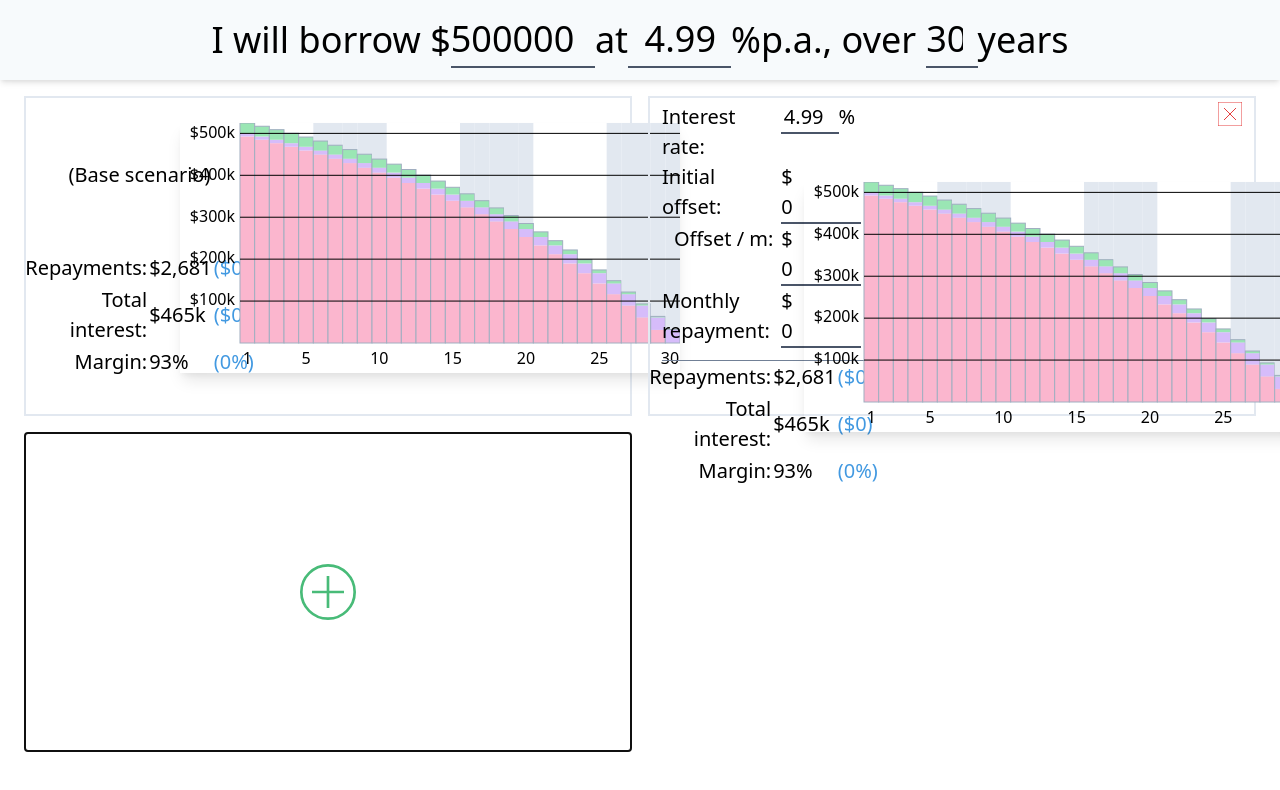
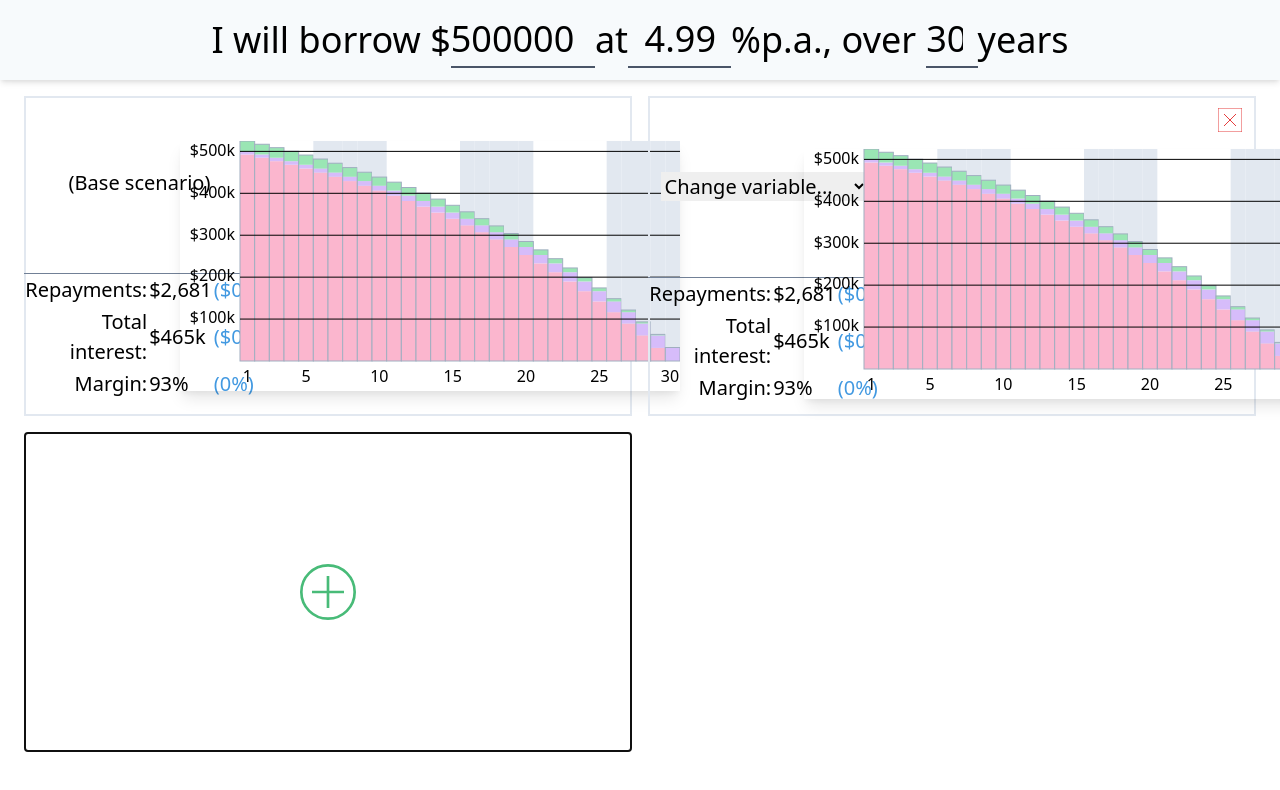
Before and after one commit to camjackson/whatif.mortgage, a React (Create React App) app: page / in a window 1280 px wide. Both pictures are taken after a click on the button "Add scenario". Shown: the top 790 px of the page. Built offline with nearby package versions, Linux system fonts and the light colour scheme.

Commit message:
Add/remove fields one by one instead always showing all of them

```diff
--- a/src/AddScenarioButton.tsx
+++ b/src/AddScenarioButton.tsx
@@ -1,30 +1,17 @@
 import React, { FC } from 'react';
+import PlusInCircle from './icons/PlusInCircle';
 
 type Props = {
   addScenario: () => void;
 };
 
-const plusPath = `
-  M12 6 V18
-  M6 12 H18
-`;
-
 const AddScenarioButton: FC<Props> = ({ addScenario }) => (
   <button
-    className="block panel rounded-sm text-xl"
+    className="block panel rounded-sm text-xl text-green-500"
     onClick={addScenario}
     title="Add scenario"
   >
-    <svg
-      xmlns="http://www.w3.org/2000/svg"
-      viewBox="0 0 24 24"
-      width="64"
-      height="64"
-      className="m-auto stroke-current text-green-500"
-    >
-      <path d={plusPath} />
-      <circle cx="12" cy="12" r="10" className="fill-none" />
-    </svg>
+    <PlusInCircle />
   </button>
 );
 
--- a/src/App.tsx
+++ b/src/App.tsx
@@ -9,6 +9,11 @@ import calculateRepayment from './math/calculateRepayment';
 
 const stateStorage = new StateStorage(window.localStorage);
 const initialState: State = stateStorage.getFromStorage();
+
+const stripKey = (obj: any, key: string) => {
+  const { [key]: _, ...rest } = obj;
+  return rest;
+};
 
 type StateHook = [State, (newValue: State) => void];
 
@@ -47,6 +52,25 @@ const App = () => {
     baseScenarioMonthlyRepayments,
   );
 
+  const newFieldInitialValues = {
+    [ScenarioKey.annualInterestRate]: state.baseScenario.annualInterestRate,
+    [ScenarioKey.constantOffsetAmount]: 0,
+    [ScenarioKey.monthlyOffsetIncrement]: 0,
+    [ScenarioKey.monthlyRepayment]: baseScenarioMonthlyRepayments,
+  };
+  const addFieldToScenario = (index: number) => (fieldKey: ScenarioKey) => {
+    const initialValue = newFieldInitialValues[fieldKey];
+    setScenarioValue(index)(fieldKey)({ target: { value: `${initialValue}` } });
+  };
+  const removeFieldFromScenario = (index: number) => (
+    fieldKey: ScenarioKey,
+  ) => {
+    const newScenarios = state.scenarios.map((scenario, i) =>
+      index === i ? stripKey(scenario, fieldKey) : scenario,
+    );
+    setState({ ...state, scenarios: newScenarios });
+  };
+
   return (
     <>
       <Header
@@ -63,6 +87,8 @@ const App = () => {
             baseScenarioStats={baseScenarioStats}
             scenario={scenario}
             setValue={setScenarioValue(index)}
+            addFieldToScenario={addFieldToScenario(index)}
+            removeFieldFromScenario={removeFieldFromScenario(index)}
             removeScenario={removeScenario}
           />
         ))}
--- /dev/null
+++ b/src/icons/CrossInCircle.tsx
@@ -0,0 +1,21 @@
+import React from 'react';
+
+const crossInCirclePath = `
+  M7 7 L17 17
+  M17 7 L7 17
+`;
+
+const CrossInCircle = () => (
+  <svg
+    xmlns="http://www.w3.org/2000/svg"
+    viewBox="0 0 24 24"
+    width="24"
+    height="24"
+    className="stroke-current"
+  >
+    <path d={crossInCirclePath} className="fill-none" />
+    <circle cx="12" cy="12" r="10" className="fill-none" />
+  </svg>
+);
+
+export default CrossInCircle;
--- /dev/null
+++ b/src/icons/CrossInSquare.tsx
@@ -0,0 +1,21 @@
+import React from 'react';
+
+const crossInSquarePath = `
+  M0 0 H24 V24 H0 V0
+  M6 6 L18 18
+  M18 6 L6 18
+`;
+
+const CrossInSquare = () => (
+  <svg
+    xmlns="http://www.w3.org/2000/svg"
+    viewBox="0 0 24 24"
+    width="24"
+    height="24"
+    className="stroke-current"
+  >
+    <path d={crossInSquarePath} className="fill-none" />
+  </svg>
+);
+
+export default CrossInSquare;
--- /dev/null
+++ b/src/icons/PlusInCircle.tsx
@@ -0,0 +1,21 @@
+import React from 'react';
+
+const plusPath = `
+  M12 6 V18
+  M6 12 H18
+`;
+
+const PlusInCircle = () => (
+  <svg
+    xmlns="http://www.w3.org/2000/svg"
+    viewBox="0 0 24 24"
+    width="64"
+    height="64"
+    className="m-auto stroke-current"
+  >
+    <path d={plusPath} />
+    <circle cx="12" cy="12" r="10" className="fill-none" />
+  </svg>
+);
+
+export default PlusInCircle;
--- a/src/scenario/RepaymentsStats.tsx
+++ b/src/scenario/RepaymentsStats.tsx
@@ -51,8 +51,7 @@ const RepaymentsStats: FC<Props> = ({
     stats.interestToPrincipalRatio - baseScenarioStats.interestToPrincipalRatio;
 
   return (
-    <>
-      <table style={{ gridArea: 'stats' }}>
+    <table style={{ gridArea: 'stats' }} className="border-t-1 border-gray-600">
       <tbody>
         <tr>
           <Th>Repayments:</Th>
@@ -89,8 +88,6 @@ const RepaymentsStats: FC<Props> = ({
         )}
       </tbody>
     </table>
-      <p className="leading-tight p-2"></p>
-    </>
   );
 };
 
--- /dev/null
+++ b/src/scenario/ScenarioFieldSelector.tsx
@@ -0,0 +1,45 @@
+import React, { FC } from 'react';
+import { Scenario, ScenarioKey } from '../models';
+
+export const selectableFieldLabels = {
+  [ScenarioKey.annualInterestRate]: 'Interest rate',
+  [ScenarioKey.constantOffsetAmount]: 'Initial offset',
+  [ScenarioKey.monthlyOffsetIncrement]: 'Offset / m',
+  [ScenarioKey.monthlyRepayment]: 'Monthly repayment',
+};
+export const selectableFieldKeys: ScenarioKey[] = Object.keys(
+  selectableFieldLabels,
+) as ScenarioKey[];
+
+type Props = {
+  scenario: Scenario;
+  addFieldToScenario: (key: ScenarioKey) => void;
+};
+
+const gridSpanStyle = {
+  gridColumn: '1 / span 3',
+};
+
+const ScenarioFieldSelector: FC<Props> = ({ scenario, addFieldToScenario }) => {
+  const onChange = event => addFieldToScenario(event.target.value);
+  return (
+    <select
+      style={gridSpanStyle}
+      value=""
+      onChange={onChange}
+      className="font-hairline"
+    >
+      <option value="">Change variable...</option>
+      {selectableFieldKeys.map(
+        key =>
+          scenario[key] === undefined && (
+            <option key={key} value={key}>
+              {selectableFieldLabels[key]}
+            </option>
+          ),
+      )}
+    </select>
+  );
+};
+
+export default ScenarioFieldSelector;
--- a/src/scenario/ScenarioHeader.tsx
+++ b/src/scenario/ScenarioHeader.tsx
@@ -1,15 +1,10 @@
 import React, { FC } from 'react';
+import CrossInSquare from '../icons/CrossInSquare';
 
 type Props = {
   index: number;
   removeScenario: (index: number) => void;
 };
-
-const crossInSquarePath = `
-  M0 0 H24 V24 H0 V0
-  M6 6 L18 18
-  M18 6 L6 18
-`;
 
 const ScenarioHeader: FC<Props> = ({ index, removeScenario }) => (
   <div
@@ -22,15 +17,7 @@ const ScenarioHeader: FC<Props> = ({ index, removeScenario }) => (
         onClick={() => removeScenario(index)}
         title="Remove"
       >
-        <svg
-          xmlns="http://www.w3.org/2000/svg"
-          viewBox="0 0 24 24"
-          width="24"
-          height="24"
-          className="stroke-current"
-        >
-          <path d={crossInSquarePath} className="fill-none" />
-        </svg>
+        <CrossInSquare />
       </button>
     )}
   </div>
--- a/src/scenario/ScenarioInputs.tsx
+++ b/src/scenario/ScenarioInputs.tsx
@@ -1,67 +1,78 @@
 import React, { FC } from 'react';
-import { BaseScenario, Scenario, ScenarioKey } from '../models';
+import { Scenario, ScenarioKey } from '../models';
+import ScenarioFieldSelector, {
+  selectableFieldLabels,
+  selectableFieldKeys,
+} from './ScenarioFieldSelector';
 import { LoanAmountInput, InterestRateInput } from '../form/Inputs';
+import CrossInCircle from '../icons/CrossInCircle';
+
+const InterestRateInputWithPercentSign = (props: any) => (
+  <span>
+    <InterestRateInput {...props} />%
+  </span>
+);
+const LoanAmountInputWithDollarSign = (props: any) => (
+  <span>
+    $<LoanAmountInput {...props} />
+  </span>
+);
+
+const inputComponentMap = {
+  [ScenarioKey.annualInterestRate]: InterestRateInputWithPercentSign,
+  [ScenarioKey.constantOffsetAmount]: LoanAmountInputWithDollarSign,
+  [ScenarioKey.monthlyOffsetIncrement]: LoanAmountInputWithDollarSign,
+  [ScenarioKey.monthlyRepayment]: LoanAmountInputWithDollarSign,
+};
 
 type Props = {
   index: number;
-  baseScenario: BaseScenario;
   scenario: Scenario;
-  setValue: (key: ScenarioKey) => (event) => void;
+  addFieldToScenario: (key: ScenarioKey) => void;
+  removeFieldFromScenario: (key: ScenarioKey) => void;
+  setValue: (key: ScenarioKey) => (event: any) => void;
 };
 
-const Label = props => <label className="justify-self-end mr-2" {...props} />;
+const Label = (props: any) => (
+  <label className="justify-self-end mr-2" {...props} />
+);
 
 const ScenarioInputs: FC<Props> = ({
   index,
-  baseScenario,
   scenario,
+  addFieldToScenario,
+  removeFieldFromScenario,
   setValue,
 }) => (
-  <form
-    noValidate
-    style={{ gridArea: 'form' }}
-    className="grid cols-auto-auto border-b-1 border-gray-600 pb-3"
-  >
-    <Label htmlFor={`annualInterestRate-${index}`}>Interest rate: </Label>
-    <span>
-      <InterestRateInput
-        id={`annualInterestRate-${index}`}
-        value={
-          scenario.annualInterestRate !== undefined
-            ? scenario.annualInterestRate
-            : baseScenario.annualInterestRate
-        }
-        onChange={setValue(ScenarioKey.annualInterestRate)}
-      />
-      %
-    </span>
-    <Label htmlFor={`constantOffsetAmount-${index}`}>Initial offset:</Label>
-    <span>
-      $
-      <LoanAmountInput
-        id={`constantOffsetAmount-${index}`}
-        value={scenario.constantOffsetAmount || 0}
-        onChange={setValue(ScenarioKey.constantOffsetAmount)}
-      />
-    </span>
-    <Label htmlFor={`monthlyOffsetIncrement-${index}`}>Offset / m:</Label>
-    <span>
-      $
-      <LoanAmountInput
-        id={`monthlyOffsetIncrement-${index}`}
-        value={scenario.monthlyOffsetIncrement || 0}
-        onChange={setValue(ScenarioKey.monthlyOffsetIncrement)}
-      />
-    </span>
-    <Label htmlFor={`monthlyRepayment-${index}`}>Monthly repayment:</Label>
-    <span>
-      $
-      <LoanAmountInput
-        id={`monthlyRepayment-${index}`}
-        value={scenario.monthlyRepayment || 0}
-        onChange={setValue(ScenarioKey.monthlyRepayment)}
-      />
-    </span>
+  <form noValidate style={{ gridArea: 'form' }} className="grid cols-auto-3">
+    {selectableFieldKeys.map(fieldKey => {
+      if (scenario[fieldKey] === undefined) {
+        return null;
+      }
+      const InputComponent = inputComponentMap[fieldKey];
+      const id = `${fieldKey}-${index}`;
+      return (
+        <React.Fragment key={fieldKey}>
+          <Label htmlFor={id}>{selectableFieldLabels[fieldKey]}:</Label>
+          <InputComponent
+            id={id}
+            value={scenario[fieldKey]}
+            onChange={setValue(fieldKey)}
+          />
+          <button
+            onClick={() => removeFieldFromScenario(fieldKey)}
+            className="text-red-600"
+            title="Remove"
+          >
+            <CrossInCircle />
+          </button>
+        </React.Fragment>
+      );
+    })}
+    <ScenarioFieldSelector
+      scenario={scenario}
+      addFieldToScenario={addFieldToScenario}
+    />
   </form>
 );
 
--- a/src/scenario/ScenarioPanel.tsx
+++ b/src/scenario/ScenarioPanel.tsx
@@ -24,6 +24,8 @@ type Props = {
   baseScenarioStats: SummaryStats;
   scenario: Scenario;
   setValue: (key: ScenarioKey) => (event) => void;
+  addFieldToScenario: (key: ScenarioKey) => void;
+  removeFieldFromScenario: (key: ScenarioKey) => void;
   removeScenario: (index: number) => void;
   calculateRepayment?: (p: number, r: number, n: number) => number;
 };
@@ -35,6 +37,8 @@ const ScenarioPanel: FC<Props> = ({
   baseScenarioStats,
   scenario,
   setValue,
+  addFieldToScenario,
+  removeFieldFromScenario,
   removeScenario,
   calculateRepayment = realCalculateRepayment,
 }) => {
@@ -64,8 +68,9 @@ const ScenarioPanel: FC<Props> = ({
       ) : (
         <ScenarioInputs
           index={index}
-          baseScenario={baseScenario}
           scenario={scenario}
+          addFieldToScenario={addFieldToScenario}
+          removeFieldFromScenario={removeFieldFromScenario}
           setValue={setValue}
         />
       )}
--- a/src/styles/index.css
+++ b/src/styles/index.css
@@ -21,13 +21,17 @@
   border-bottom-width: 1px;
 }
 
+.border-t-1 {
+  border-top-width: 1px;
+}
+
 /* Grid-related utils */
 .grid {
   display: grid;
 }
 
-.cols-auto-auto {
-  grid-template-columns: auto auto;
+.cols-auto-3 {
+  grid-template-columns: auto auto auto;
 }
 
 .cols-50-50 {
```
Also changed, not shown: 2 other files (tests, documents, lock files or other folders). Lines whose indentation alone changed are shown as unchanged.
